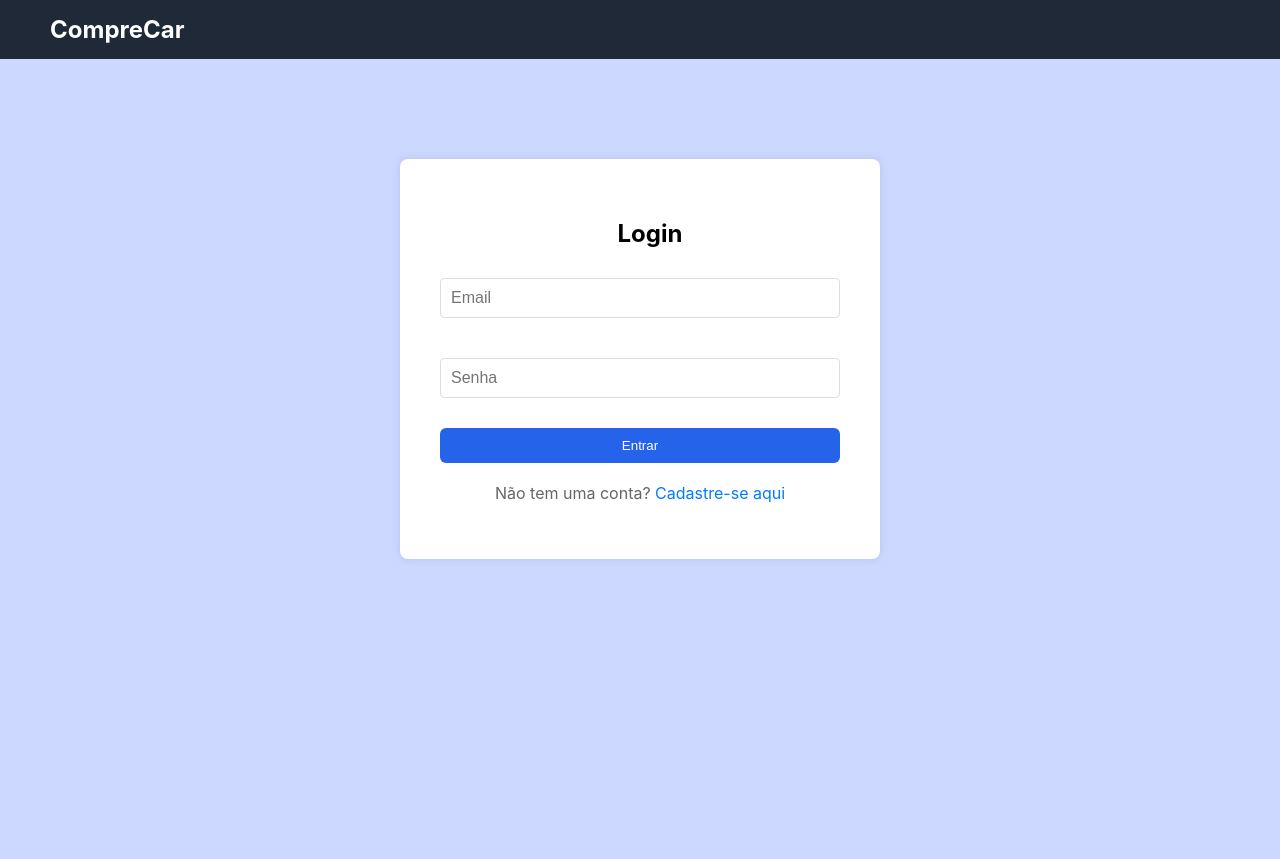
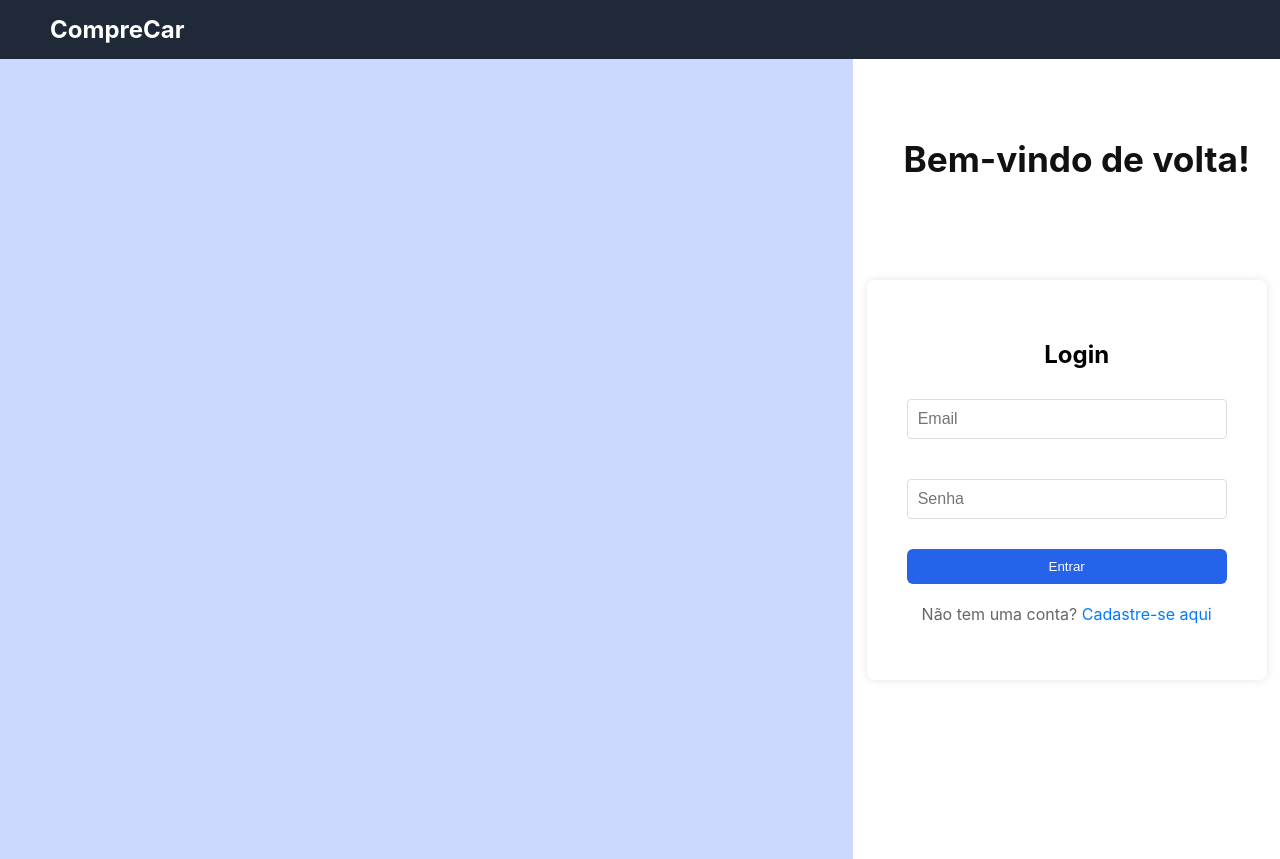
Before and after one commit to cruz1910/CompreCar, a React (Create React App) app in the folder frontcomprecar/: page /login in a window 1280 px wide. Before the commit the page ends 800 px from the top, so only its background shows below. Built offline with nearby package versions, Linux system fonts and the light colour scheme.

Commit message:
ajuste tela login

```diff
--- a/frontcomprecar/src/pages/login.jsx
+++ b/frontcomprecar/src/pages/login.jsx
@@ -55,6 +55,10 @@ const Login = () => {
 
 
   return (
+    <div className="login-page-split">
+      <div className="login-left-half"></div>
+      <div className="login-right-half">
+        <h1 className="login-title">Bem-vindo de volta!</h1>
         <div className="login-container">
           <h2>Login</h2>
           {error && <p className="error">{error}</p>}
@@ -85,6 +89,8 @@ const Login = () => {
             Não tem uma conta? <Link to="/cadastro">Cadastre-se aqui</Link>
           </p>
         </div>
+      </div>
+    </div>
   );
 };
 
--- a/frontcomprecar/src/style/Login.css
+++ b/frontcomprecar/src/style/Login.css
@@ -1,9 +1,50 @@
+
+* {
+  box-sizing: border-box;
+}
+
+html, body {
+  margin: 0;
+  padding: 0;
+  width: 100%;
+  overflow-x: hidden;
+}
+
+.login-page-split {
+  display: flex;
+  height: 100vh;
+  width: 100%;
+}
+
+.login-left-half {
+  flex: 2.0;
+  background-color: #ccd8ff;
+}
+
+.login-right-half {
+  flex: 1;
+  background: #ffffff;
+  display: flex;
+  flex-direction: column;
+  align-items: center;
+  justify-content: center;
+}
+
+.login-title {
+  color: #111;
+  text-align: center;
+  margin-bottom: 100px;
+  margin-top: -100px;
+  font-size: 2.2rem;
+  font-weight: bold;
+  width: 100%;
+}
 
 .login-container {
   background-color: white;
   padding: 40px;
   max-width: 400px;
-  margin: 100px auto;
+  width: 100%;
   border-radius: 8px;
   box-shadow: 0px 0px 10px rgba(0, 0, 0, 0.1);
 }
```
Lines whose indentation alone changed are shown as unchanged.
